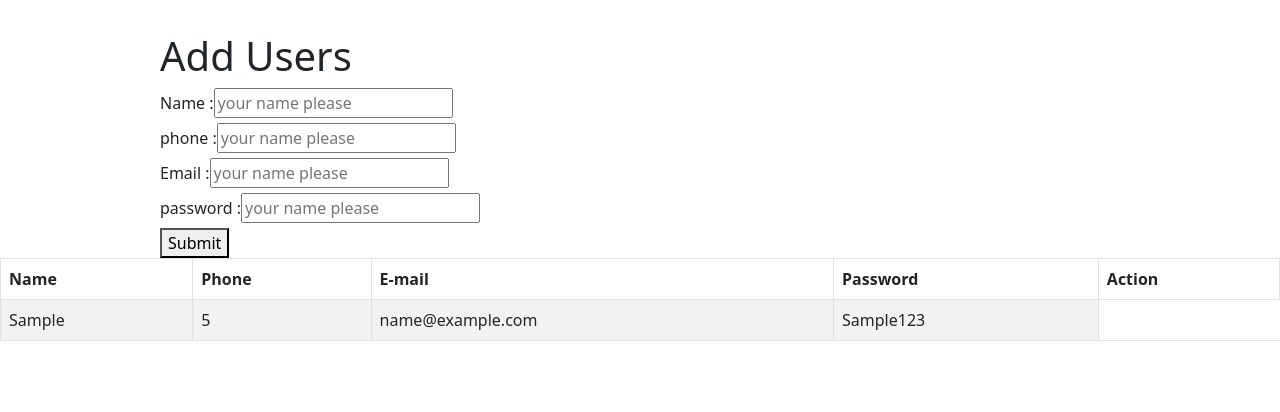
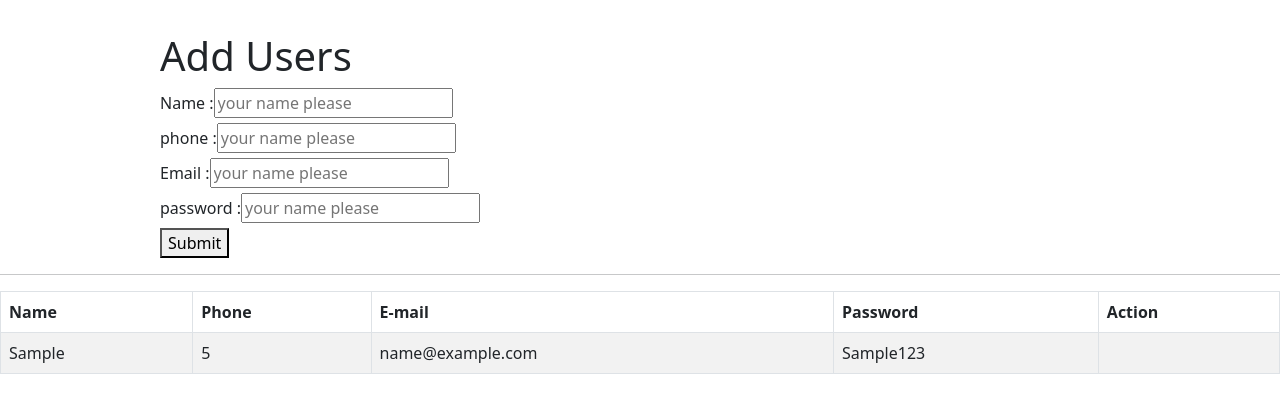
Before and after one commit to DialloAma/react-user, a React (Create React App) app: page / in a window 1280 px wide. Both pictures are taken after typing "Sample", "5", "name@example.com", "Sample123" into the empty fields and a click on the button "Submit". Shown: the top 412 px of the page. Built offline with nearby package versions, Linux system fonts and the light colour scheme.

Commit message:
changing listuser component to users component

```diff
--- a/src/App.js
+++ b/src/App.js
@@ -1,6 +1,8 @@
 import React, { Component } from 'react';
+import { Container, Row, Col } from 'react-bootstrap';
+import 'bootstrap/dist/css/bootstrap.min.css';
 import AddUsers from './AddUsers';
-import ListUsers from './ListUsers';
+import Users from './Users';
 
 class App extends Component {
   constructor(props) {
@@ -10,18 +12,22 @@ class App extends Component {
     }
   }
   addinfo = (user) => {
-    this.setState({ users: [...this.state.users, user]
+    this.setState({
+      users: [...this.state.users, user]
     })
   }
   render() {
     return (
       <div>
         <AddUsers newUser={this.addinfo} />
-        {this.state.users.map((list, index) => {
-          return (
-            <ListUsers user={list} />
-          )
-        })}
+        <hr/>
+        <Users userdata={this.state.users}/>
+
+
+
+
+
+
 
       </div>
     );
--- a/src/ListUsers.jsx
+++ /dev/null
@@ -1,33 +0,0 @@
-import React from 'react';
-import 'bootstrap/dist/css/bootstrap.min.css';
-import {Table} from 'react-bootstrap';
-
-const ListUsers = ({ user }) => {
-    return (
-        <div>
-            <Table striped bordered hover>
-                <thead>
-                    <tr>
-                        <th>Name</th>
-                        <th>Phone</th>
-                        <th>E-mail</th>
-                        <th>Password</th>
-                        <th>Action</th>
-                    </tr>
-                </thead>
-                <tbody>
-                    <tr>
-                        <td>{user.name}</td>
-                        <td>{user.phone}</td>
-                        <td>{user.email}</td>
-                        <td>{user.password}</td>
-                    </tr>
-                </tbody>
-            </Table>
-
-
-        </div>
-    );
-}
-
-export default ListUsers;
--- /dev/null
+++ b/src/Users.jsx
@@ -0,0 +1,39 @@
+import React from 'react';
+import { Table } from 'react-bootstrap'
+import 'bootstrap/dist/css/bootstrap.min.css';
+const Users = ({ userdata }) => {
+    return (
+        <div>
+            <Table striped bordered hover>
+                <thead>
+                    <tr>
+
+                        <th>Name</th>
+                        <th>Phone</th>
+                        <th>E-mail</th>
+                        <th>Password</th>
+                        <th>Action</th>
+
+                    </tr>
+                </thead>
+                <tbody>
+                    {userdata.map((use, idex) => {
+                        return (
+                            <tr>
+
+                                <td>{use.name}</td>
+                                <td>{use.phone}</td>
+                                <td>{use.email}</td>
+                                <td>{use.password}</td>
+                                <td></td>
+                            </tr>
+                        )
+                    })}
+
+                </tbody>
+            </Table>
+        </div>
+    );
+}
+
+export default Users;
```
